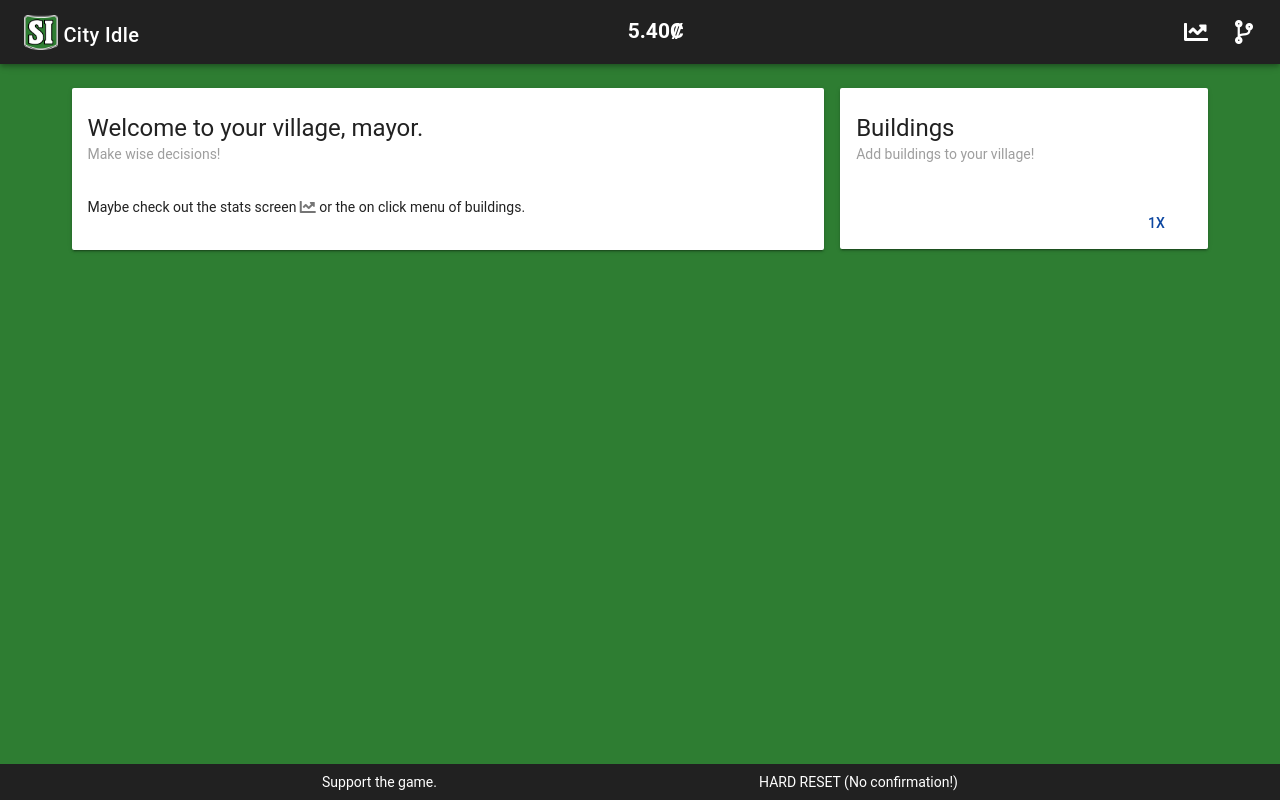
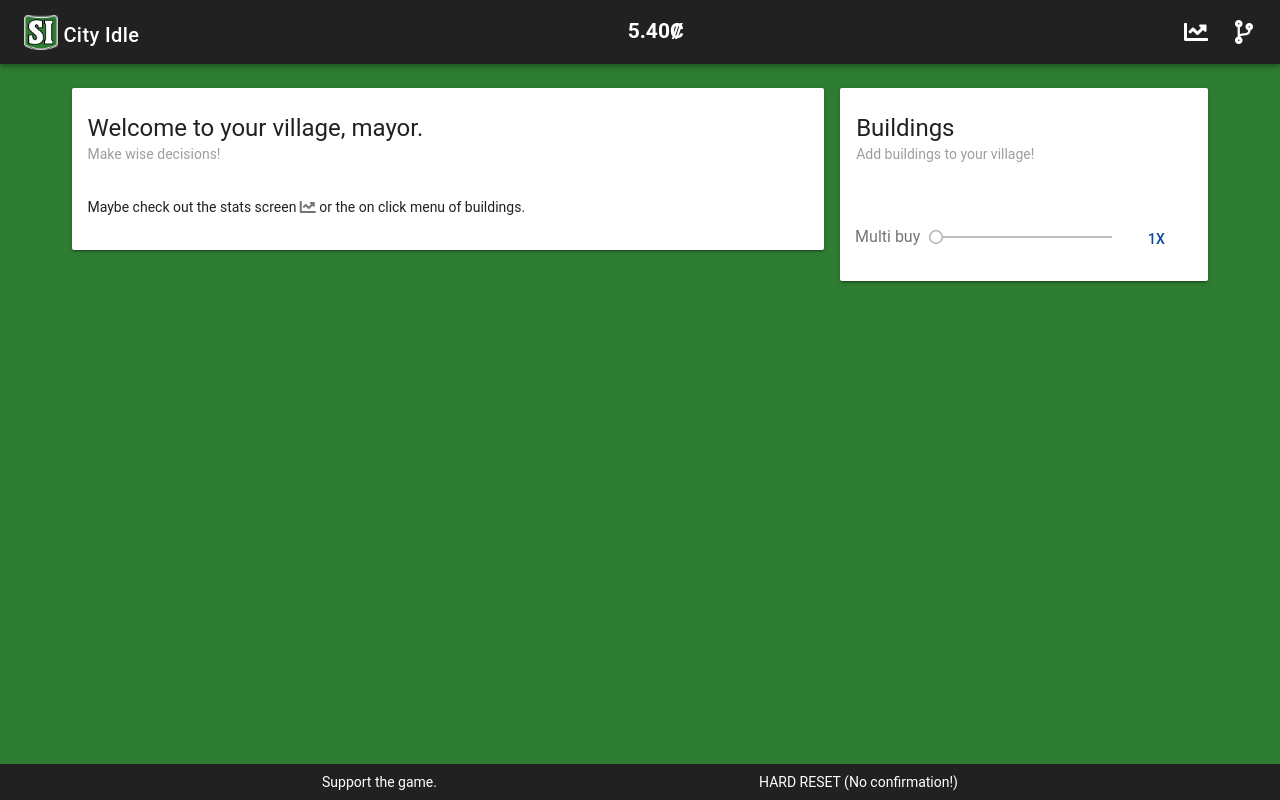
Before and after one commit to ketzu/shittyidle, a Vue app: page / in a window 1280 px wide. Built offline with nearby package versions, Linux system fonts and the light colour scheme; a small style sheet from the web is missing.

Commit message:
Fixes #3, nerfed exp

```diff
--- a/src/components/BuildMenu.vue
+++ b/src/components/BuildMenu.vue
@@ -14,6 +14,15 @@
     </v-list>
 
     <v-card-actions>
+      &nbsp;&nbsp;
+      <v-slider
+          v-model="buycount"
+          min="1"
+          max="100"
+          thumb-label
+          label="Multi buy"
+          color="blue darken-4"
+      ></v-slider>
       <v-spacer></v-spacer>
       <!--<v-btn flat color="purple" @click="$store.commit('settownspecs',{title:'Mayor', towntype: 'Village'})">FixMe</v-btn>-->
       <v-btn flat color="blue darken-4" @click="cycleCount()">{{buycount}}x</v-btn>
@@ -28,7 +37,9 @@
     components: {Building},
     data() {
       return {
-        buycount: 1
+        buycount: 1,
+        shiftkey: false,
+        buycountstore: 0
       }
     },
     computed: {
@@ -44,10 +55,26 @@
           case 1: this.buycount = 10; break;
           case 10: this.buycount = 25; break;
           case 25: this.buycount = 100; break;
-          case 100: this.buycount = 1; break;
-          case 1000: this.buycount = 1;
+          default: this.buycount = 1;
+        }
+      },
+      keydown(e) {
+        if(e.key=="Shift" && !this.shiftkey) {
+          this.shiftkey = true;
+          this.buycountstore = this.buycount;
+          this.buycount = 10;
+        }
+      },
+      keyup(e) {
+        if(e.key=="Shift") {
+          this.shiftkey = false;
+          this.buycount = this.buycountstore;
         }
       }
+    },
+    mounted() {
+      window.addEventListener("keydown", this.keydown);
+      window.addEventListener("keyup", this.keyup);
     }
   }
 </script>
--- a/src/store.js
+++ b/src/store.js
@@ -141,7 +141,7 @@ const expgain = (state) => {
   return Math.sqrt(state.resetresource/(2*Math.pow(10,10)));
 };
 const expmult = (state) => {
-  return 0.1*state.experience;
+  return 0.075*state.experience;
 };
 
 export default new Vuex.Store({
```
